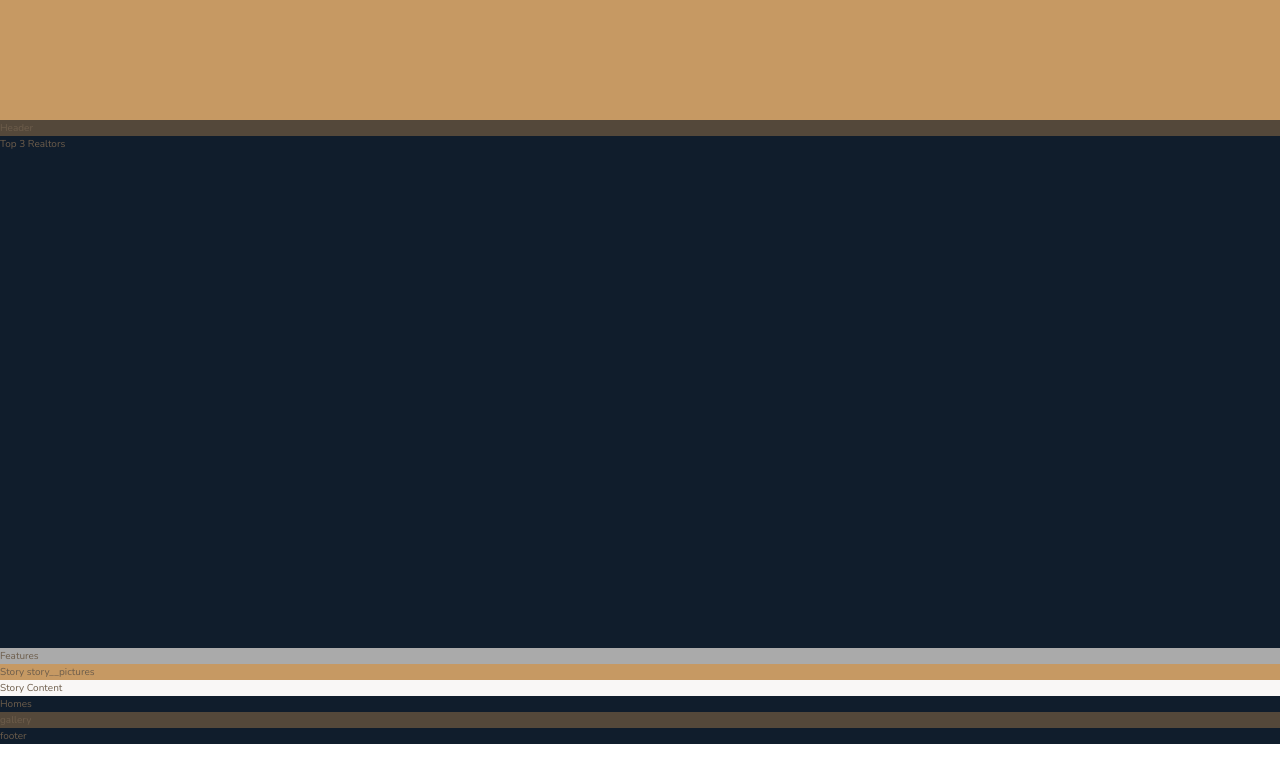
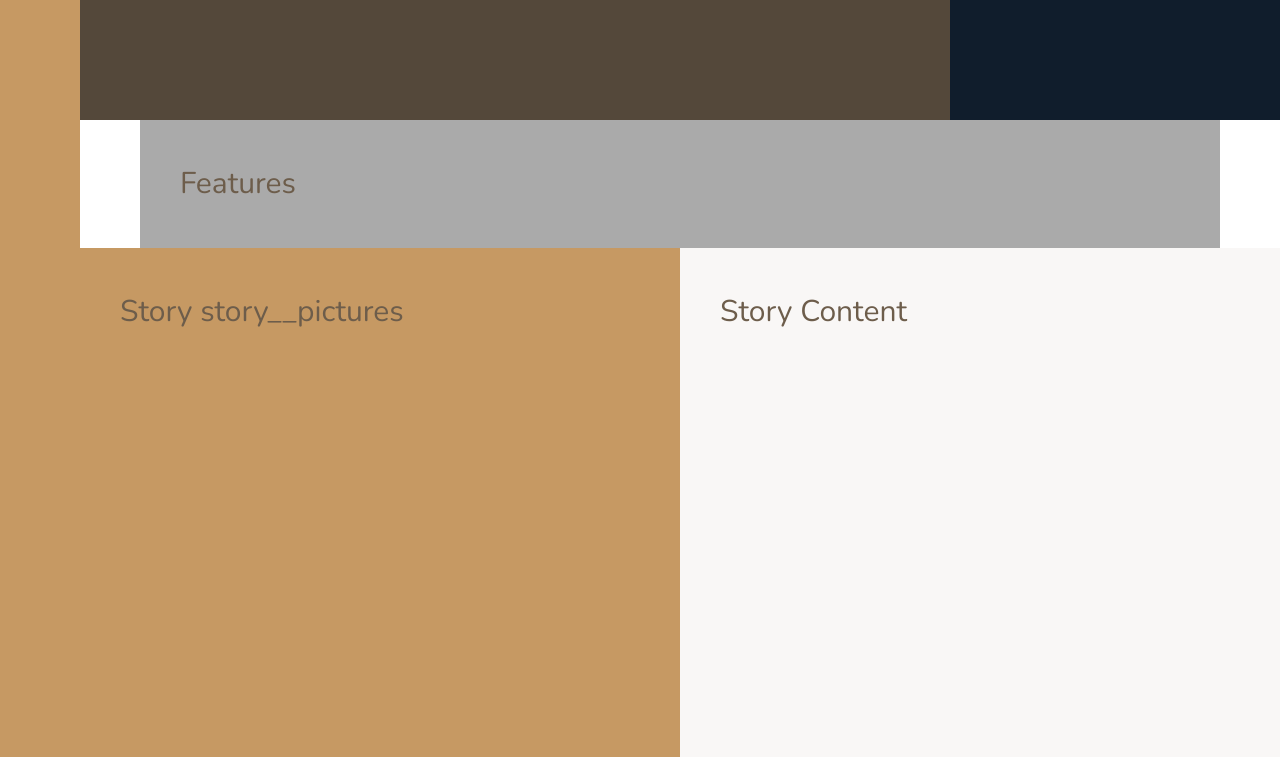
Before and after one commit to nikkisato/Nexter-Project, a website: page index.html in a window 1280 px wide. Shown: the part 520-1277 px from the top of the page. Drawn offline with nearby package versions, Linux system fonts and the light colour scheme.

Commit message:
finished layout

```diff
--- a/sass/_base.scss
+++ b/sass/_base.scss
@@ -37,4 +37,15 @@ body {
 .container {
   display: grid;
   grid-template-rows: 80vh min-content 40vw repeat(3, min-content);
+  grid-template-columns:
+    [sidebar-start] 8rem [sidebar-end full-start] minmax(6rem, 1fr)
+    [center-start] repeat(8, [col-start] minmax(min-content, 14rem) [col-end])
+    [center-end]
+    minmax(6rem, 1fr)
+    [full-end];
+
+  & > * {
+    padding: 40px;
+    font-size: 3rem;
+  }
 }
--- a/sass/_features.scss
+++ b/sass/_features.scss
@@ -1,3 +1,4 @@
 .features {
   background-color: $color-grey-light-2;
+  grid-column: center-start / center-end;
 }
--- a/sass/_footer.scss
+++ b/sass/_footer.scss
@@ -1,3 +1,4 @@
 .footer {
   background-color: $color-secondary;
+  grid-column: full-start / full-end;
 }
--- a/sass/_gallery.scss
+++ b/sass/_gallery.scss
@@ -1,3 +1,4 @@
 .gallery {
   background-color: $color-grey-dark-1;
+  grid-column: full-start / full-end;
 }
--- a/sass/_header.scss
+++ b/sass/_header.scss
@@ -1,3 +1,5 @@
 .header {
   background-color: $color-grey-dark-1;
+
+  grid-column: full-start / col-end 6;
 }
--- a/sass/_homes.scss
+++ b/sass/_homes.scss
@@ -1,3 +1,5 @@
 .homes {
   background-color: $color-secondary;
+
+  grid-column: center-start / center-end;
 }
--- a/sass/_realtors.scss
+++ b/sass/_realtors.scss
@@ -1,3 +1,4 @@
 .realtors {
   background-color: $color-secondary;
+  grid-column: col-start 7 / full-end;
 }
--- a/sass/_sidebar.scss
+++ b/sass/_sidebar.scss
@@ -1,3 +1,5 @@
 .sidebar {
   background-color: $color-primary;
+  grid-column: sidebar-start / sidebar-end;
+  grid-row: 1 / -1;
 }
--- a/sass/_story.scss
+++ b/sass/_story.scss
@@ -1,9 +1,11 @@
 .story {
   &__pictures {
     background-color: $color-primary;
+    grid-column: full-start / col-end 4;
   }
 
   &__content {
     background-color: $color-grey-light-1;
+    grid-column: col-start 5 / full-end;
   }
 }
```
Also changed, not shown: css/style.css.
